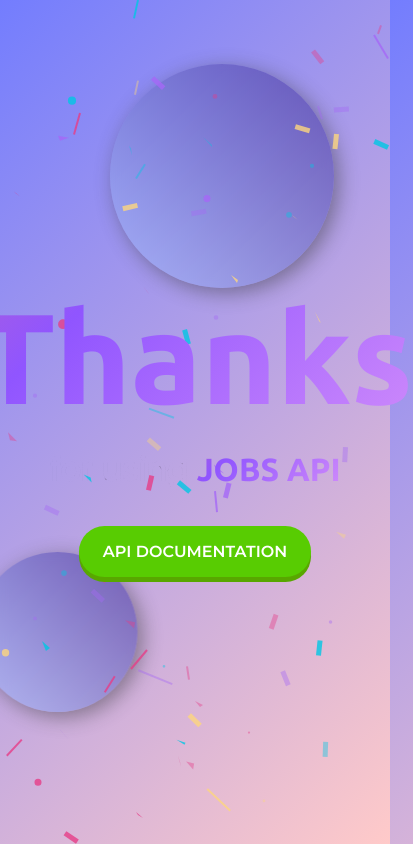
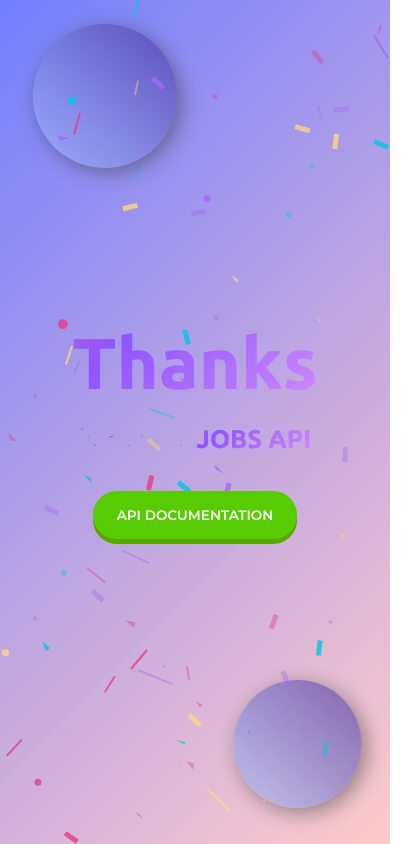
Before and after one commit to Soham56/Jobs-Api-Project, a website: page public/index.html in a window 390 px wide. Shown: the whole page, 413 px wide, since content can reach past the window. Drawn offline with Linux system fonts and the light colour scheme.

Commit message:
front-end responsiveness added

```diff
--- a/public/browser.js
+++ b/public/browser.js
@@ -1,3 +1,8 @@
+const preLoder = document.querySelector('.preloder');
+window.addEventListener('load', ()=>{
+    document.body.removeChild(preLoder);
+})
+
 var confettiSettings = { target: 'my-canvas' };
-    var confetti = new ConfettiGenerator(confettiSettings);
-    confetti.render();
+var confetti = new ConfettiGenerator(confettiSettings);
+confetti.render();
--- a/public/index.html
+++ b/public/index.html
@@ -7,6 +7,9 @@
     <link rel="stylesheet" href="./styles.css">
 </head>
 <body>
+    <div class="preloder">
+        <h1>LODING...</h1>
+    </div>
     <h1 class="main-style">Thanks</h1>
     <h2>for using <span class="main-style special-keyword">JOBS API</span></h2>
     <a href="/api-docs">Api Documentation</a>
--- a/public/styles.css
+++ b/public/styles.css
@@ -16,6 +16,27 @@ body{
     background: linear-gradient(135deg,#737DFE, #FFCAC9);
 }
 
+.preloder{
+    position: absolute;
+    inset: 0;
+    background: black url(./Spinner-1s-203px.gif) no-repeat center center;
+    background-size: 20%;
+    z-index: 100;
+    display: flex;
+    justify-content: center;
+    align-items: center;
+}
+.preloder h1{
+    font-size: 19vw;
+    color: #ffffff11;
+    font-weight: 700;
+    font-family: system-ui, -apple-system, BlinkMacSystemFont, 'Segoe UI', Roboto, Oxygen, Ubuntu, Cantarell, 'Open Sans', 'Helvetica Neue', sans-serif;
+}
+
+.preloder.hide{
+    display: none;
+}
+
 
 h1{
     font-size: 8em;
@@ -25,6 +46,7 @@ h1{
 
 h2{
     font-family: 'Poppins', sans-serif;
+    color: black;
     color: transparent;
     -webkit-text-stroke: .01px black;
     font-size: 2rem;
@@ -37,7 +59,6 @@ h2{
     background-clip: text;
     -webkit-background-clip: text;
     -webkit-text-fill-color: transparent;
-    -webkit-text-stroke: 0px;
     background-size: 200% 200%;
     animation: animate 8s infinite ease-in-out;
 }
@@ -64,7 +85,7 @@ span.main-style.special-keyword::before{
     height: 3.5px;
     position: absolute;
     bottom: 0px;
-    background-color: black;
+    background: linear-gradient(135deg,#ED7884,#9055FF,#DF98FA);
     transition: all 1s ease-in-out;
 }
 
@@ -111,6 +132,8 @@ a:active{
     border-radius: 50%;
     backdrop-filter: blur(5px);
     -webkit-backdrop-filter: blur(5px);
+    background: linear-gradient(45deg,#a8c1ff9a,#3f2b969a);
+    box-shadow: 5px 5px 20px #3939397d;
 }
 
 .circle:nth-of-type(1){
@@ -118,8 +141,6 @@ a:active{
     height: 14rem;
     top: 4rem;
     left: 5rem;
-    background: linear-gradient(45deg,#a8c1ff9a,#3f2b969a);
-    box-shadow: 5px 5px 20px #3939397d;
     animation: moveCircleTop 4s linear infinite;
 }
 @keyframes moveCircleTop {
@@ -145,8 +166,6 @@ a:active{
     height: 10rem;
     bottom: 7rem;
     right: 15rem;
-    background: linear-gradient(45deg,#a8c1ff9a,#3f2b969a);
-    box-shadow: 5px 5px 20px #3939397d;
     animation: moveCircleBottom 10s linear infinite;
 }
 @keyframes moveCircleBottom {
@@ -183,3 +202,48 @@ a:active{
     height: 100dvh;
     z-index: -1;
 }
+
+@media screen and (max-width: 1024px) {
+    h1{
+        font-size: 6em;
+    }
+    h2{
+        font-size: 1.7rem;
+    }
+    a{
+        font-size: .85rem;
+    }
+    .circle:nth-of-type(1){
+        width: 11rem;
+        height: 11rem;
+        top: 2rem;
+        left: 2rem;
+    }
+    .circle:nth-of-type(2){
+        width: 9rem;
+        height: 9rem;
+        bottom: 3rem;
+        right: 2.5rem;
+    }
+}
+
+@media screen and (max-width: 630px) {
+    h1{
+        font-size: 4.5rem;
+    }
+    h2{
+        font-size: 1.6rem;
+    }
+    .circle:nth-of-type(1){
+        width: 9rem;
+        height: 9rem;
+        top: 1.5rem;
+        left: 0.2rem;
+    }
+    .circle:nth-of-type(2){
+        width: 8rem;
+        height: 8rem;
+        bottom: 1rem;
+        right: 1rem;
+    }
+}
```
Also changed, not shown: public/Spinner-1s-203px.gif (added).
